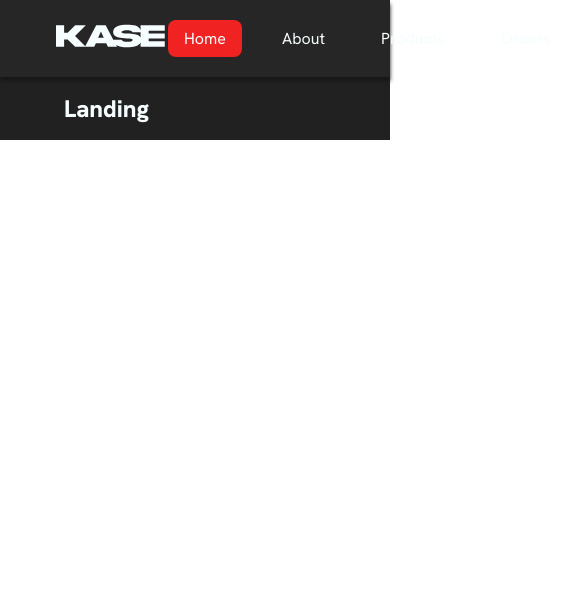
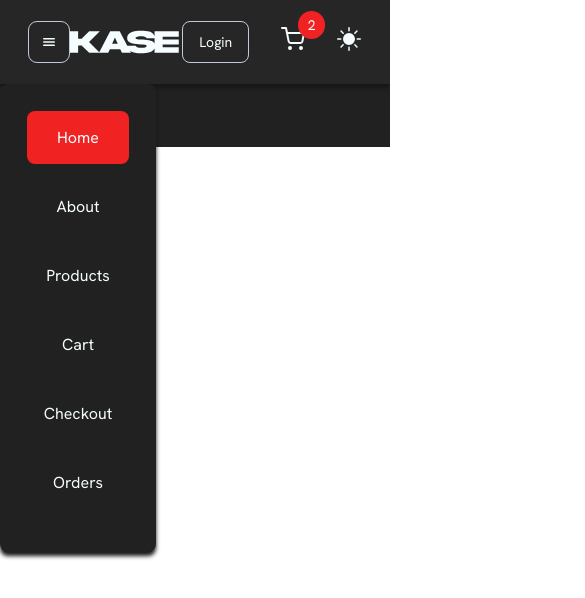
Before and after one commit to Louiskomekay/Kase, a React (Vite) app in the folder Frontend/: page / in a window 390 px wide. Shown: the top 598 px of the page, 585 px wide, since content can reach past the window. Built offline with nearby package versions, Linux system fonts and the light colour scheme.

Commit message:
Working on the responsive navbar

```diff
--- a/Frontend/src/App.jsx
+++ b/Frontend/src/App.jsx
@@ -9,7 +9,7 @@ import { createBrowserRouter, RouterProvider } from 'react-router-dom'
 
 //THEMES STYLING
 import { LightTheme, DarkTheme } from './utils/Themes'
-const Wrapper = styled.div`
+const Wrapper = styled.section`
   /* GENERAL STYLING */
   color:${({ theme }) => theme.color};
   background:${({ theme }) => theme.backgroundColor};
@@ -45,10 +45,19 @@ const Wrapper = styled.div`
     color:${({ theme }) => theme.color};
     transition: var(--smooth);
   }
-  .nav-center .nav-link:not(.active):hover {
+  .nav-center .nav-link:not(.active):hover, .mobile-nav-link:hover {
     background: ${({ theme }) => theme.navLinkHover};
   }
-
+  .menu-icon {
+    outline: ${({ theme }) => theme.stroke} ;
+  }
+  .mobile-nav-link-container {
+    background:${({ theme }) => theme.backgroundColor};
+    box-shadow: ${({ theme }) => theme.navContainerDropShadow};
+  }
+  .mobile-nav-link-container .mobile-nav-link {
+    color:${({ theme }) => theme.color};
+  }
 `
 
 const router = createBrowserRouter([
--- a/Frontend/src/components/Navbar.jsx
+++ b/Frontend/src/components/Navbar.jsx
@@ -4,8 +4,11 @@ import { KaseLogo } from '../utils/Logo'
 import { BsCart3, BsMoonFill, BsSunFill } from 'react-icons/bs'
 import { IoMenu } from "react-icons/io5";
 import { FiShoppingCart } from "react-icons/fi";
+import { useState } from 'react';
 
 const Navbar = () => {
+    const [isOpen, setIsOpen] = useState('false');
+
     return (
         <Wrapper>
             <nav className='nav-container'>
@@ -18,15 +21,31 @@ const Navbar = () => {
                     <NavLink to='/' className='nav-link'>Home</NavLink>
                     <NavLink to='/About' className='nav-link'>About</NavLink>
                     <NavLink to='/Products' className='nav-link'>Products</NavLink>
+                    <NavLink to='/Cart' className='nav-link'>Cart</NavLink>
+                    <NavLink to='/Checkout' className='nav-link'>Checkout</NavLink>
                     <NavLink to='/Orders' className='nav-link'>Orders</NavLink>
                 </ul>
 
                 <div className='nav-end'>
-                    <Link to='/Login' className='nav-end-item'>Login</Link>
-                    <Link to='/Cart' className='nav-end-item'><FiShoppingCart /></Link>
-                    <div className='nav-end-item'><BsSunFill /></div>
+                    <Link to='/Login' className='nav-end-item strokeBtn strokeButton'>Login</Link>
+                    <div className='cart'>
+                        <Link to='/Cart' className='nav-end-item' >
+                            <FiShoppingCart className='cartIcon' />
+                        </Link>
+                        <div className='cartItemNumber'>2</div>
+                    </div>
+                    <div className='nav-end-item'><BsSunFill className='mode-icon' /></div>
                 </div>
             </nav>
+
+            <div className='mobile-nav-link-container'>
+                <NavLink className='mobile-nav-link' to='/'>Home</NavLink>
+                <NavLink to='/About' className='mobile-nav-link'>About</NavLink>
+                <NavLink to='/Products' className='mobile-nav-link'>Products</NavLink>
+                <NavLink to='/Cart' className='mobile-nav-link'>Cart</NavLink>
+                <NavLink to='/Checkout' className='mobile-nav-link'>Checkout</NavLink>
+                <NavLink to='/Orders' className='mobile-nav-link'>Orders</NavLink>
+            </div>
         </Wrapper>
     )
 }
@@ -40,7 +59,12 @@ const Wrapper = styled.div`
     justify-content: space-between;
     align-items: center;
     padding: 1rem 3.5rem;
-    position: relative;
+    position: sticky;
+    top: 0;
+}
+
+.mobile-nav-link-container {
+    display: none;
 }
 
 .menu-icon {
@@ -70,9 +94,112 @@ const Wrapper = styled.div`
     margin-right: 1.5rem;
     border-radius: var(--border-radius);
 }
-
+.active {
+    color: var(--lm-white1);
+}
 .nav-link.active {
     color: #F5FDFF;
     background: var(--Red);
 }
+
+.nav-end .strokeButton {
+    padding: .5rem 1rem;
+}
+
+.cart {
+    position: relative;
+}
+
+.cartIcon {
+    width: 1.5rem;
+    height: 1.5rem;
+}
+
+.cartItemNumber {
+    color: var(--lm-white1);
+    display: grid;
+    place-items: center;
+    position: absolute;
+    background: var(--Red);
+    min-width: 2rem;
+    min-height: 2rem;
+    padding: .2rem;
+    text-align: center;
+    border-radius: 50%;
+    top: -20px;
+    right: -20px;
+}
+
+.nav-end-item {
+    cursor: pointer;
+}
+
+.mode-icon {
+    width: 1.5rem;
+    height: 1.5rem;
+}
+
+/* Mobile */
+@media (max-width:76em) {
+    .nav-container{
+        padding: 1.3rem 1.8rem;
+        align-items: center;
+    }
+    .mobile-nav-link-container {
+        position: absolute;
+        display: block;
+        width: 40vw;
+        padding: 1.7rem;
+        z-index: 100;
+        border-radius: var(--border-radius);
+    }
+    .mobile-nav-link, .active {
+        display: block;
+        text-align: center;
+        margin-bottom: 1rem;
+        padding: 1rem;
+        width: 100%;
+        border-radius: var(--border-radius);
+    }
+    .active {
+        color: var(--lm-white1);
+    }
+    .mobile-nav-link.active {
+        color: var(--lm-white1);
+        background: var(--Red);
+    }
+    .KaseLogo {
+        display: block;
+    }
+    .menu-icon {
+        display: grid;
+        place-items: center;
+        width: 2.5rem;
+        height: 2.5rem;
+        border-radius: var(--border-radius);
+        cursor: pointer;
+    }
+    .nav-center {
+        display: none;
+    }
+    .nav-end {
+        gap: 2rem;
+    }
+    .nav-end .strokeButton {
+        padding: .7rem 1rem;
+        font-size: 14px;
+    }
+    .cartIcon {
+        width: 1.5rem;
+        height: 1.5rem;
+    }
+    .cartItemNumber {
+        min-width: 1.7rem;
+        min-height: 1.7rem;
+        padding: .2rem;
+        font-size: 14px;
+        top: -16px;
+        right: -20px;
+    }
+}
 `
--- a/Frontend/src/index.css
+++ b/Frontend/src/index.css
@@ -42,7 +42,7 @@ body {
 
 .layoutWidth {
   margin: auto 0;
-  padding: 1rem 4rem;
+  padding: 1rem 3.6rem;
 }
 
 .btn {
@@ -78,6 +78,9 @@ body {
   background-color: var(--Blue3);
 }
 
-/* nav ul li a:not(.active):hover {} */
-
-@media (max-width: 33.75em) {}
+@media (max-width: 76em) {
+  .layoutWidth {
+    margin: auto 0;
+    padding: 1rem 1.8rem;
+  }
+}
--- a/Frontend/src/pages/CheckOut.jsx
+++ b/Frontend/src/pages/CheckOut.jsx
@@ -1,8 +1,8 @@
 
-const CheckOut = () => {
+const Checkout = () => {
     return (
-        <h2>CheckOut</h2>
+        <h2>Checkout</h2>
     )
 }
 
-export default CheckOut
+export default Checkout
--- a/Frontend/src/pages/index.js
+++ b/Frontend/src/pages/index.js
@@ -2,7 +2,7 @@ export { default as About } from './About'
 export { default as Shop } from './Products'
 export { default as Orders } from './Orders'
 export { default as Cart } from './Cart'
-export { default as CheckOut } from './CheckOut'
+export { default as CheckOut } from './Checkout'
 export { default as Landing } from './Landing'
 export { default as HomeLayout } from './HomeLayout'
 export { default as Login } from './Login'
```
